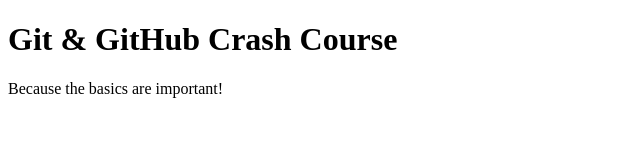
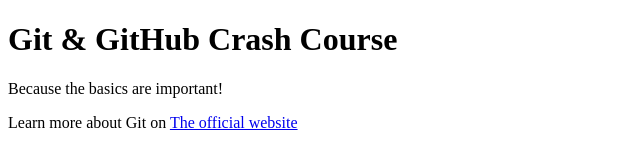
Before and after one commit to ellanos/crash-course, a plain HTML site: page index.html in a window 1280 px wide. Shown: the whole page, without its empty margins (0-640 px from the left). Drawn offline with Linux system fonts and the light colour scheme.

Commit message:
add link to Git docs.

```diff
--- a/index.html
+++ b/index.html
@@ -9,5 +9,6 @@
   <body>
     <h1>Git & GitHub Crash Course</h1>
     <p>Because the basics are important!</p>
+    <p>Learn more about Git on <a href="https://git-scm.com/book/en/v2"> The official website</a> </p>
   </body>
 </html>
```
